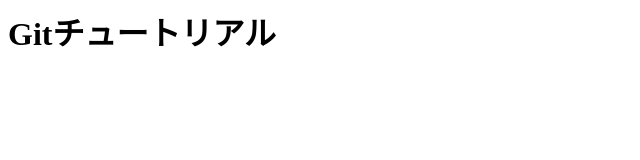
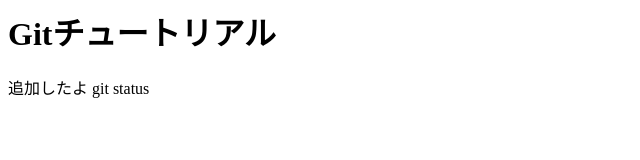
Before and after one commit to kamakiri1225/git_tutorial_20201007, a plain HTML site: page index.html in a window 1280 px wide. Shown: the whole page, without its empty margins (0-640 px from the left). Drawn offline with Linux system fonts and the light colour scheme.

Commit message:
git commint 追加したよ

```diff
--- a/index.html
+++ b/index.html
@@ -1 +1,2 @@
 <h1>Gitチュートリアル</h1>
+<p>追加したよ git status</p>
```
